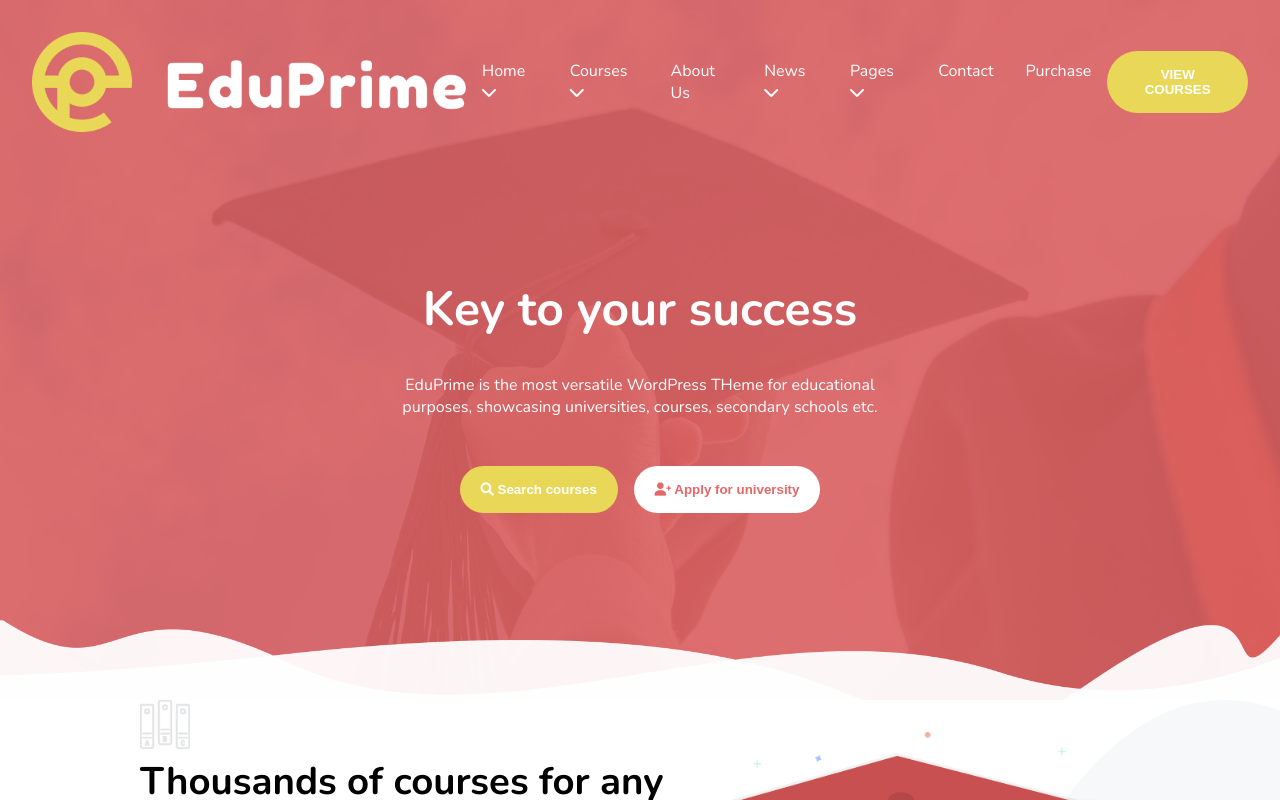
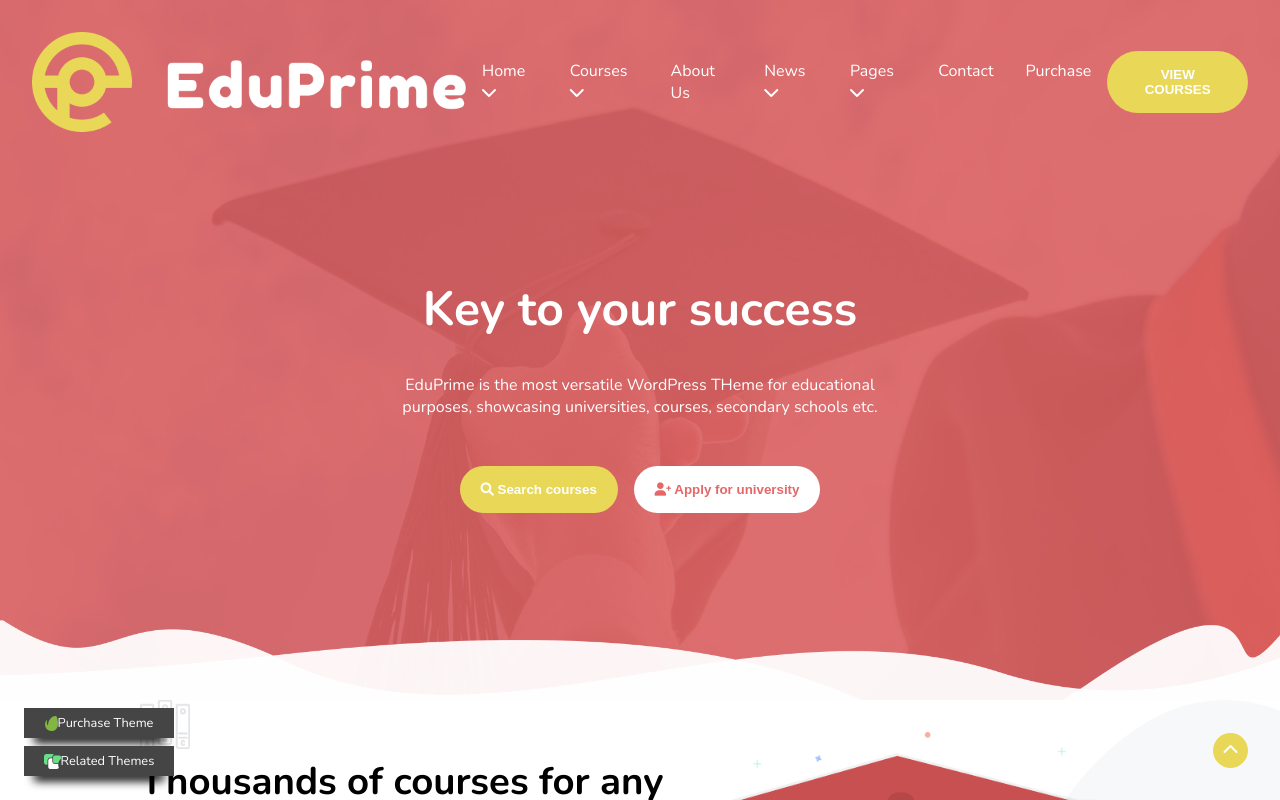
Before and after one commit to LaSe28/proj-html-vuejs, a Vue app: page / in a window 1280 px wide. Shown: the top 800 px of the page. Built offline with nearby package versions, Linux system fonts and the light colour scheme.

Commit message:
end footer and effects

```diff
--- a/src/App.vue
+++ b/src/App.vue
@@ -7,7 +7,7 @@
     <MainSec4/>
     <NewsLetterSec/>
     <PartnersSec/>
-
+    <FooterSec/>
   </div>
 </template>
 
@@ -19,6 +19,7 @@ import MainSec3 from './components/ProjMain3.vue'
 import MainSec4 from './components/ProjMain4.vue'
 import NewsLetterSec from './components/ProjNewsletter.vue'
 import PartnersSec from './components/ProjPartners.vue'
+import FooterSec from './components/ProjFooter.vue'
 
 export default {
   name: 'App',
@@ -29,7 +30,8 @@ export default {
     MainSec3,
     MainSec4,
     NewsLetterSec,
-    PartnersSec
+    PartnersSec,
+    FooterSec
   }
 }
 </script>
--- a/src/assets/styles/partials/_general.scss
+++ b/src/assets/styles/partials/_general.scss
@@ -2,6 +2,7 @@
 
 html{
   font-family: 'Nunito', sans-serif;
+  scroll-behavior: smooth;
 }
 
 // margine e padding generali
--- a/src/components/ProjFooter.vue
+++ b/src/components/ProjFooter.vue
@@ -1,15 +1,170 @@
 <template>
-<div>
-  <!-- footer con link utili, socials e ricerca delle categorie di corsi -->
+<div class="main-container">
+  <div class="container pb-5 pt-5">
+    <div style="width: 30%">
+      <img class="mb-2" src="../assets/img/theme_eduprime_logo.png" alt="">
+      <p class="mb-1">EduPrime is the most versatile WordPress theme for educational purposes, showcasing universities, courses, secondary schools etc.</p>
+      <div class="icons">
+        <div>
+          <i class="fa-brands fa-facebook-f"></i>
+        </div>
+        <div>
+          <i class="fa-brands fa-twitter"></i>
+        </div>
+        <div>
+          <i class="fa-brands fa-instagram"></i>
+        </div>
+      </div>
+    </div>
+    <div style="width: 20%">
+      <h4 class="mb-1">Get EduPrime</h4>
+      <ul>
+        <li v-for="(ele, index) in arrMenu1" :key="index">{{ele}}</li>
+      </ul>
+    </div>
+    <div style="width: 20%">
+      <h4 class="mb-1">Networking</h4>
+      <ul>
+        <li v-for="(ele, index) in arrMenu2" :key="index">{{ele}}</li>
+      </ul>
+    </div>
+    <div style="width: 30%">
+      <div class="input-container">
+        <input placeholder="Search" type="text">
+        <button class="btn btn-y"><i class="fa-solid fa-search"></i></button>
+      </div>
+      <div class="categories">
+        <h5 class="mb-1">Search categories</h5>
+        <ul>
+          <li v-for="(ele, index) in arrMenu3" :key="index">{{ele.toUpperCase()}}</li>
+        </ul>
+        <p class="mt-1">ModelTheme. All rights reserved. </p>
+      </div>
+    </div>
+  </div>
 </div>
 </template>
 
 <script>
 export default {
+  name: 'FooterSec',
+  data () {
+    return {
+      arrMenu1: [
+        'Request a website',
+        'Browse Themes',
+        'Payment options',
+        'Support System',
+        'Checkout',
+        'Purchase Theme'
+      ],
+      arrMenu2: [
+        'Purchase Theme',
+        'Our Benefits',
+        'Our team',
+        'Our Services',
+        'Other Products',
+        'My account'
+      ],
+      arrMenu3: [
+        'economy',
+        'design',
+        'coaching',
+        'business',
+        'medicine',
+        'law',
+        'fitness'
+      ]
+    }
+  }
 
 }
 </script>
 
 <style scoped lang="scss">
+@import '../assets/styles/partials/_variables.scss';
+@import '../assets/styles/partials/_general.scss';
+
+.main-container{
+  background-color: $main-red;
+  color: white;
+  .container{
+    display: flex;
+    img{
+      height: 50px;
+    }
+    ul{
+      list-style: none;
+      li{
+        margin: .5rem 0;
+        &:hover{
+          cursor: pointer;
+        }
+      }
+    }
+    .icons{
+      display: flex;
+      div{
+        display: flex;
+        justify-content: center;
+        align-items: center;
+        width: 40px;
+        height: 40px;
+        border: 1px solid $main-gold;
+        padding: .5rem;
+        border-radius: 50%;
+        margin: .2rem;
+        &:hover{
+          background-color: white;
+          color: $main-red;
+          cursor: pointer;
+        }
+      }
+    }
+    .categories{
+      text-align: right;
+      ul{
+        display: flex;
+        justify-content: end;
+        flex-wrap: wrap;
+        li{
+          font-size: .6rem;
+          border: 1px solid white;
+          padding: 0.4em 1em;
+          border-radius: 1.5em;
+          margin: .4em;
+          &:hover{
+            background-color: $main-gold;
+            cursor: pointer;
+          }
+        }
+      }
+    }
+  }
+}
+.input-container{
+      height: 2.5rem;
+      background-color: white;
+      border-radius: 1.5rem;
+      display: flex;
+      justify-content: space-between;
+      align-items: center;
+      &:focus-within{
+        outline: 3px solid $main-gold;
+      }
+      .btn{
+        display: flex;
+        justify-content: center;
+        align-items: center;
+        border-radius: 50%;
+        height: 2.7rem;
+        width: 2.7rem;
+      }
+      input{
+        border: none;
+        outline: none;
+        margin-left: 1rem;
+      }
+    }
 
 </style>
--- a/src/components/ProjHeader.vue
+++ b/src/components/ProjHeader.vue
@@ -1,5 +1,16 @@
 <template>
-<div>
+<div  id="top">
+  <div class="fixed">
+    <div class="fixed-text">
+      <a @click.prevent="" href="#!"><img src="../assets/svg/svg-3.svg" alt="">Purchase Theme</a>
+    </div>
+    <div class="fixed-text">
+      <a @click.prevent="" href="#!"><img class="" src="../assets/svg/svg-2.svg" alt="">Related Themes</a>
+    </div>
+  </div>
+  <div class="fixed-icon">
+    <a href="#top"><i class="fa-solid fa-chevron-up"></i></a>
+  </div>
   <img class="background" :src="arrSlider[i]" alt="">
   <header class="p-relative">
     <div class="p-2 nav">
@@ -113,6 +124,48 @@ header{
   color: white;
   height:700px;
 }
+.fixed{
+  position: fixed;
+  bottom: 1rem;
+  left: 1rem;
+  z-index: 11;
+  .fixed-text{
+    box-shadow: 0px 15px 10px -10px black;
+    font-size: 0.8rem;
+    display: flex;
+    justify-content: center;
+    height: 30px;
+    width: 150px;
+    padding: 0.4em .5em;
+    margin: .5rem;
+    background-color: #454545;
+    img{
+      height: 15px;
+    }
+    a{
+      display: flex;
+      align-items: center;
+      color: white;
+      text-decoration: none;
+    }
+  }
+}
+.fixed-icon{
+  position: fixed;
+  z-index: 11;
+  bottom: 2rem;
+  right: 2rem;
+  display: flex;
+  align-items: center;
+  justify-content: center;
+  height: 35px;
+  width: 35px;
+  background-color: $main-gold;
+  border-radius: 50%;
+  a{
+    color: white;
+  }
+}
 .background{
   width: 100%;
   height: 700px;
--- a/src/components/ProjMain3.vue
+++ b/src/components/ProjMain3.vue
@@ -87,6 +87,9 @@ export default {
       background-color: $main-red-tras;
     }
   }
+  h2{
+    font-size: 2rem;
+  }
 }
 .text-container{
   display: flex;
--- a/src/components/ProjMain4.vue
+++ b/src/components/ProjMain4.vue
@@ -64,7 +64,7 @@ export default {
           textBtn: 'View Course'
         },
         {
-          course: 'Network Introductios',
+          course: 'Network Introductions',
           teacher: 'James Colins',
           price: 'Free',
           icon: img3,
--- a/src/components/ProjNewsletter.vue
+++ b/src/components/ProjNewsletter.vue
@@ -39,6 +39,9 @@ export default {
       display: flex;
       justify-content: space-between;
       align-items: center;
+      &:focus-within{
+        outline: 3px solid $main-gold;
+      }
       .btn{
         display: flex;
         justify-content: center;
```
Also changed, not shown: 1 other file (tests, documents, lock files or other folders). Lines whose indentation alone changed are shown as unchanged.
